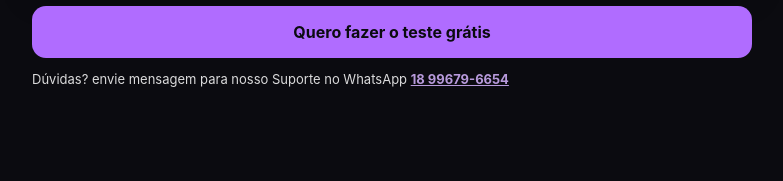
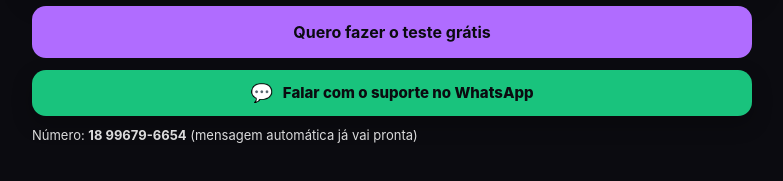
Before and after one commit to tessuportegeral-hue/doramasplus-front, a React (Vite) app: page /como-funciona in a window 1280 px wide. Shown: the part 505-686 px from the top of the page, without its empty margins (248-1031 px from the left). Built offline with nearby package versions, Linux system fonts and the light colour scheme.

Commit message:
Update ComoFunciona.jsx

```diff
--- a/src/pages/ComoFunciona.jsx
+++ b/src/pages/ComoFunciona.jsx
@@ -19,9 +19,7 @@
   return (
     <div style={styles.page}>
       <div style={styles.container}>
-        <h1 style={styles.h1}>
-          Como fazer o teste grátis no DoramasPlus 💜
-        </h1>
+        <h1 style={styles.h1}>Como fazer o teste grátis no DoramasPlus 💜</h1>
 
         <p style={styles.p}>
           Assista o vídeo abaixo e veja como entrar no teste grátis, criar
@@ -31,31 +29,34 @@
         <div style={styles.videoWrap}>
           <video
             style={styles.video}
-            src={videoSrc}
             controls
             playsInline
             preload="metadata"
-          />
+          >
+            <source src={videoSrc} type="video/mp4" />
+            Seu navegador não suporta vídeo.
+          </video>
         </div>
 
-        <button
-          style={styles.cta}
-          onClick={() => navigate("/teste-gratis")}
-        >
+        <button style={styles.cta} onClick={() => navigate("/teste-gratis")}>
           Quero fazer o teste grátis
         </button>
 
-        {/* TEXTO DE SUPORTE VIA WHATSAPP */}
-        <p style={styles.supportText}>
-          Dúvidas? envie mensagem para nosso Suporte no WhatsApp{" "}
+        {/* ✅ BOTÃO WHATSAPP (mais bonito e clicável) */}
         <a
           href={whatsappLink}
           target="_blank"
           rel="noreferrer"
-            style={styles.supportLink}
+          style={styles.whatsBtn}
         >
-            18 99679-6654
+          <span style={styles.whatsIcon} aria-hidden="true">
+            💬
+          </span>
+          Falar com o suporte no WhatsApp
         </a>
+
+        <p style={styles.smallNote}>
+          Número: <b>18 99679-6654</b> (mensagem automática já vai pronta)
         </p>
       </div>
     </div>
@@ -109,14 +110,33 @@
     background: "#b06cff",
     color: "#0b0b10",
   },
-  supportText: {
+
+  // ✅ WhatsApp button
+  whatsBtn: {
     marginTop: 12,
+    width: "100%",
+    display: "flex",
+    alignItems: "center",
+    justifyContent: "center",
+    gap: 10,
+    padding: "12px 14px",
+    borderRadius: 14,
+    textDecoration: "none",
+    fontSize: 15,
+    fontWeight: 800,
+    background: "#19c37d",
+    color: "#0b0b10",
+    border: "none",
+    cursor: "pointer",
+    boxShadow: "0 8px 20px rgba(0,0,0,0.28)",
+  },
+  whatsIcon: {
+    fontSize: 18,
+    lineHeight: 1,
+  },
+  smallNote: {
+    marginTop: 10,
     fontSize: 13,
     opacity: 0.85,
   },
-  supportLink: {
-    color: "#d6b3ff",
-    fontWeight: 700,
-    textDecoration: "underline",
-  },
 };
```
Lines whose indentation alone changed are shown as unchanged.
